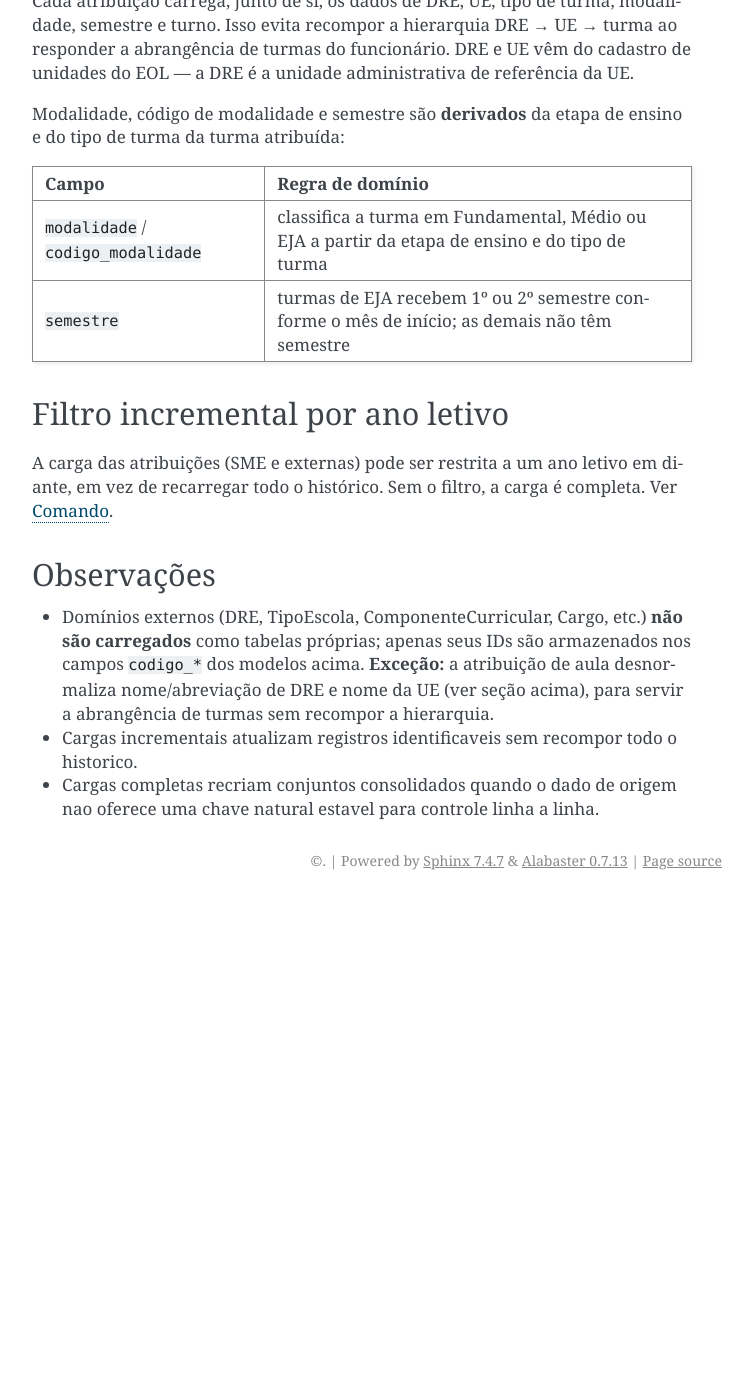
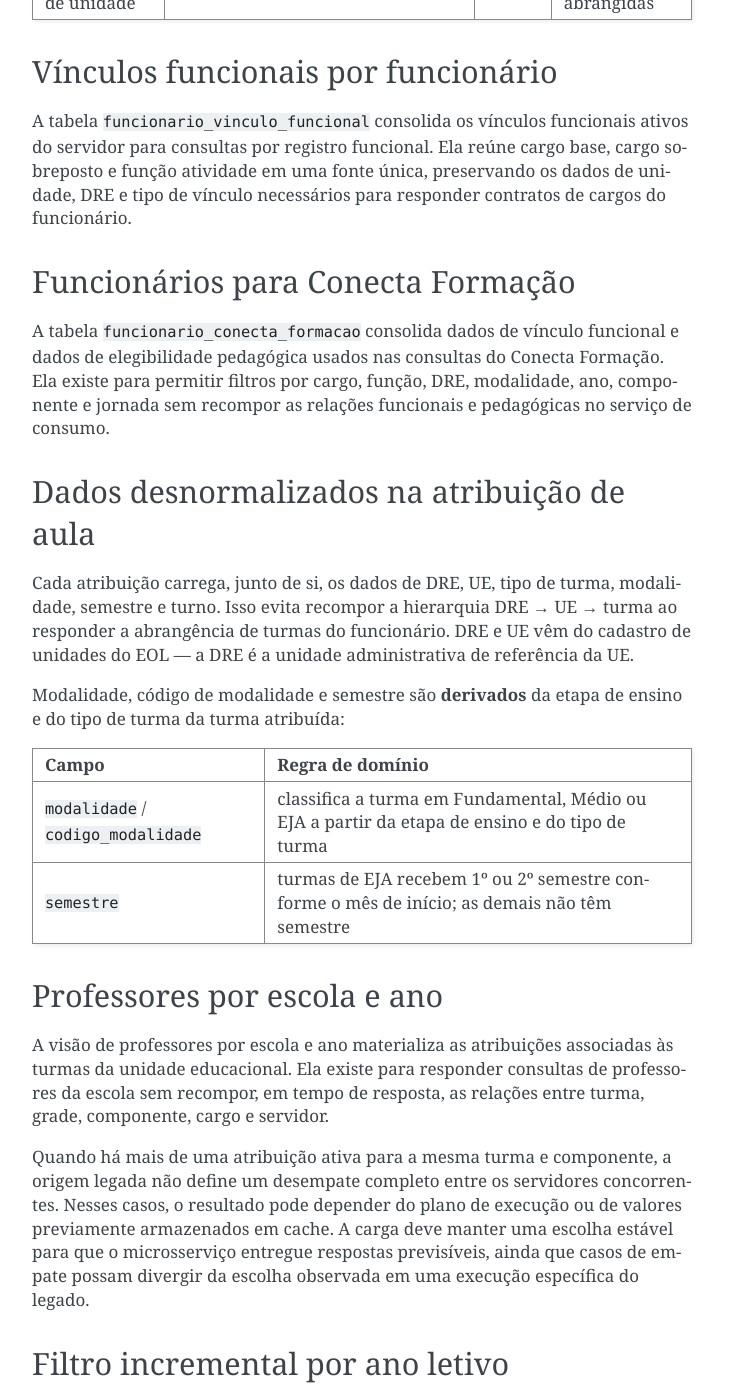
Before and after one commit to prefeiturasp/SME-IntegracaoEOL-MS-ETL, a Sphinx documentation site: the page built from docs/dominios/professores/mapeamento_etl.md, in a window 1280 px wide and 1400 px high, scrolled down 1807 px. Shown: the whole window, without its empty margins (388-1141 px from the left). Built offline with Sphinx 7.4.7, drawn with Linux system fonts in a browser that asks for light colours; pages that are not in the unit, such as notebooks, are missing from menus; before the commit the page ends 2707 px from its top, so only the background shows below that; some of the changed text lies outside the part shown.

Commit message:
feat(152503): documentar cargas de professores

```diff
--- a/docs/dominios/professores/mapeamento_etl.md
+++ b/docs/dominios/professores/mapeamento_etl.md
@@ -33,9 +33,27 @@
 | Grupo | Destino | Estratégia | Origem |
 |---|---|---|---|
 | Funcionarios por unidade | `funcionario_unidade_educacional` | incremental | vinculos de servidor com unidade |
-| Perfis de sistema por funcionario | `funcionario_sistema_perfil` | incremental | atualmente somente perfis SGP por login no CoreSSO |
+| Vinculos funcionais por funcionario | `funcionario_vinculo_funcional` | completa | vinculos funcionais ativos |
+| Funcionarios para Conecta Formacao | `funcionario_conecta_formacao` | completa | vinculos funcionais e elegibilidade pedagogica |
+| Perfis de sistema por funcionario | `funcionario_sistema_perfil` | incremental | perfis por login no CoreSSO |
 | Turmas por abrangencia de unidade | `turma_atribuida_ue` | completa | turmas associadas ao vinculo de unidade |
 | Componentes por abrangencia de unidade | `disciplina_turma_atribuida_ue` | completa | componentes disponiveis nas turmas abrangidas |
+
+## Vínculos funcionais por funcionário
+
+A tabela `funcionario_vinculo_funcional` consolida os vínculos funcionais
+ativos do servidor para consultas por registro funcional. Ela reúne cargo base,
+cargo sobreposto e função atividade em uma fonte única, preservando os dados de
+unidade, DRE e tipo de vínculo necessários para responder contratos de cargos do
+funcionário.
+
+## Funcionários para Conecta Formação
+
+A tabela `funcionario_conecta_formacao` consolida dados de vínculo funcional e
+dados de elegibilidade pedagógica usados nas consultas do Conecta Formação.
+Ela existe para permitir filtros por cargo, função, DRE, modalidade, ano,
+componente e jornada sem recompor as relações funcionais e pedagógicas no
+serviço de consumo.
 
 ## Dados desnormalizados na atribuição de aula
 
@@ -51,6 +69,21 @@
 | :--- | :--- |
 | `modalidade` / `codigo_modalidade` | classifica a turma em Fundamental, Médio ou EJA a partir da etapa de ensino e do tipo de turma |
 | `semestre` | turmas de EJA recebem 1º ou 2º semestre conforme o mês de início; as demais não têm semestre |
+
+## Professores por escola e ano
+
+A visão de professores por escola e ano materializa as atribuições associadas
+às turmas da unidade educacional. Ela existe para responder consultas de
+professores da escola sem recompor, em tempo de resposta, as relações entre
+turma, grade, componente, cargo e servidor.
+
+Quando há mais de uma atribuição ativa para a mesma turma e componente, a
+origem legada não define um desempate completo entre os servidores
+concorrentes. Nesses casos, o resultado pode depender do plano de execução ou
+de valores previamente armazenados em cache. A carga deve manter uma escolha
+estável para que o microsserviço entregue respostas previsíveis, ainda que
+casos de empate possam divergir da escolha observada em uma execução específica
+do legado.
 
 ## Filtro incremental por ano letivo
 
```
Also changed, not shown: docs/dominios/professores/modelos.md (+4 -3 lines), docs/dominios/professores/ordem_carga.md (+2 -1 lines).
